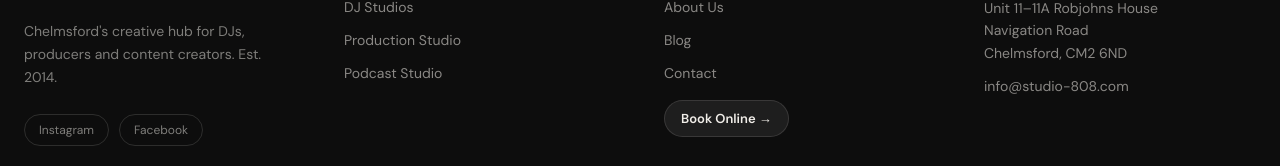
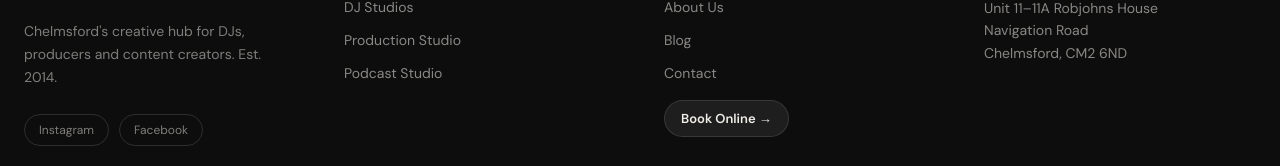
Before and after one commit to pa-tech-labs/studio-808-site, a React (Vite) app: page / in a window 1280 px wide. Shown: the part 3622-3788 px from the top of the page. Built offline with nearby package versions, Linux system fonts and the light colour scheme; no server answers.

Commit message:
Remove contact email from footer

```diff
--- a/src/components/Footer.tsx
+++ b/src/components/Footer.tsx
@@ -98,9 +98,6 @@
                 <span key={i}>{line}{i < addressLines.length - 1 ? <br /> : null}</span>
               ))}
             </p>
-            <a href={`mailto:${settings.contactEmail}`} style={{ fontFamily: F_BODY, fontSize: '14px', color: 'rgba(240,237,232,0.55)', textDecoration: 'none', display: 'block' }}>
-              {settings.contactEmail}
-            </a>
           </div>
         </div>
 
```
